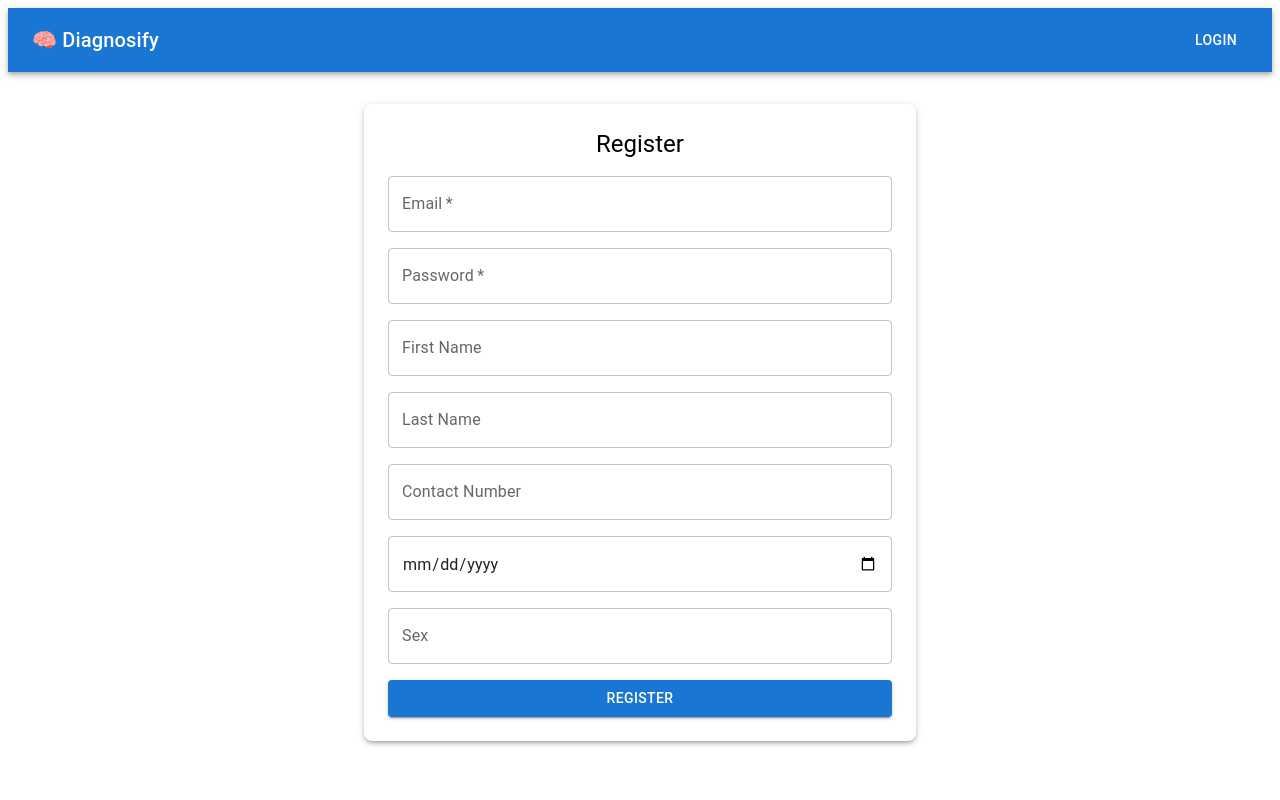
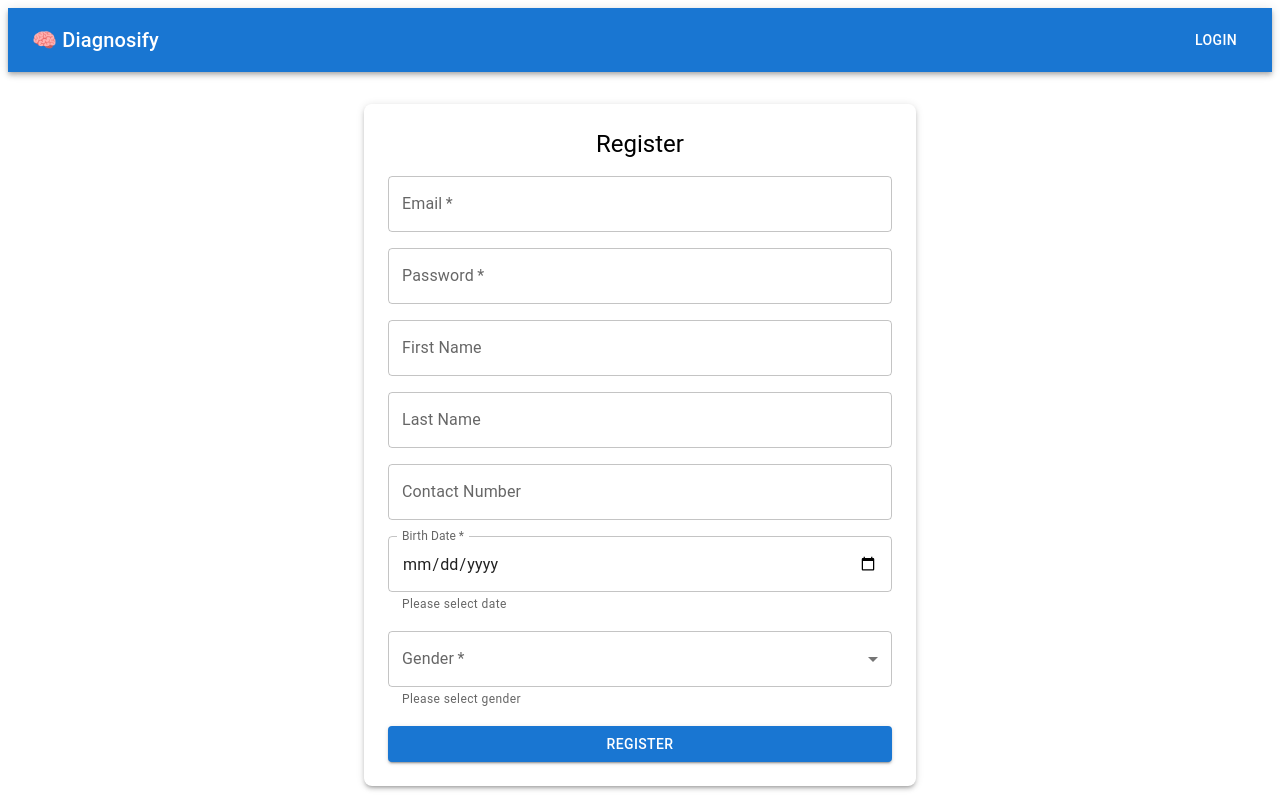
Before and after one commit to ecarreon77/diagnosify-app, a React (Create React App) app: page /register in a window 1280 px wide. Built offline with nearby package versions, Linux system fonts and the light colour scheme; no server answers.

Commit message:
update textfields

```diff
--- a/src/pages/Register.jsx
+++ b/src/pages/Register.jsx
@@ -1,5 +1,13 @@
 import { useState } from "react";
-import { Container, TextField, Button, Box, Typography } from "@mui/material";
+import {
+  Container,
+  TextField,
+  Button,
+  Box,
+  Typography,
+  Grid,
+  MenuItem,
+} from "@mui/material";
 import { registerUser } from "../api/authApi";
 import { useSnackbar } from "../context/SnackbarContext";
 
@@ -78,8 +86,28 @@ export default function Register() {
             label="Contact Number"
             onChange={handleChange}
           />
-          <TextField name="birthDate" type="date" onChange={handleChange} />
-          <TextField name="sex" label="Sex" onChange={handleChange} />
+          <TextField
+            fullWidth
+            label="Birth Date"
+            name="birthDate"
+            type="date"
+            InputLabelProps={{ shrink: true }}
+            onChange={handleChange}
+            helperText="Please select date"
+            required
+          />
+          <TextField
+            select
+            fullWidth
+            label="Gender"
+            name="sex"
+            onChange={handleChange}
+            helperText="Please select gender"
+            required
+          >
+            <MenuItem value="MALE">Male</MenuItem>
+            <MenuItem value="FEMALE">Female</MenuItem>
+          </TextField>
 
           <Button variant="contained" type="submit" fullWidth>
             Register
--- a/src/pages/admin/AdminDashboard.jsx
+++ b/src/pages/admin/AdminDashboard.jsx
@@ -128,6 +128,7 @@ const AdminDashboard = () => {
                 InputLabelProps={{ shrink: true }}
                 value={form.birthDate}
                 onChange={handleChange}
+                helperText="Please select date"
                 required
               />
             </Grid>
```
